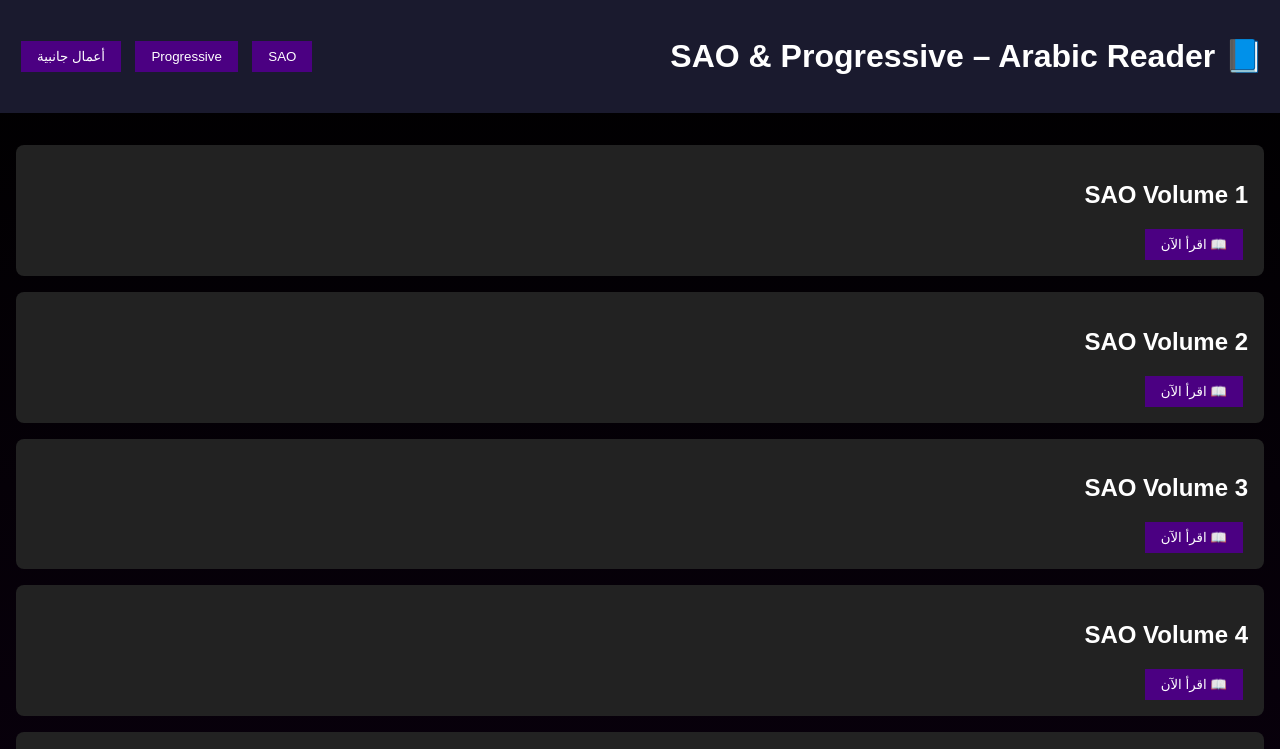
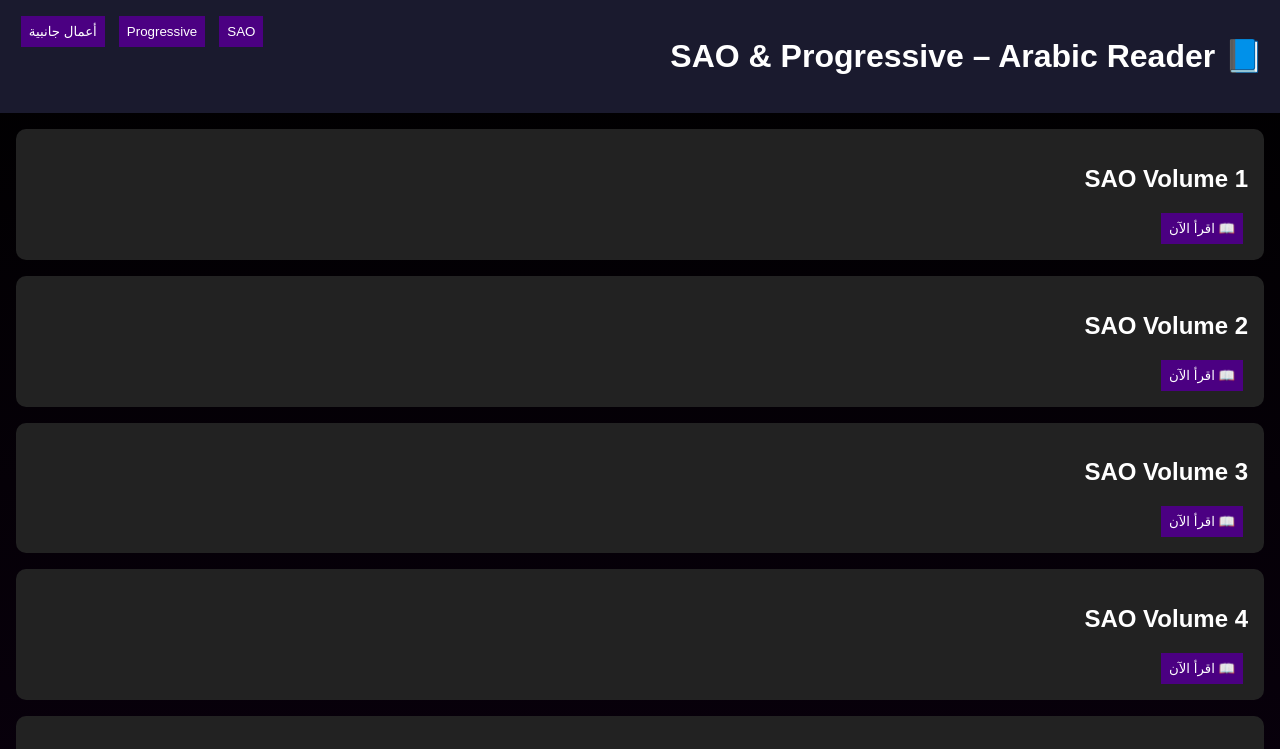
Before and after one commit to MrPheonixX/Sword-Art-Online-Progressive-Full-Arabic-Edition-Mr.PheonixX-Team, a plain HTML site: page index.html in a window 1280 px wide. Shown: the top 749 px of the page. Drawn offline with Linux system fonts and the light colour scheme; files whose address does not match are found by name.

Commit message:
Update style.css

```diff
--- a/style.css
+++ b/style.css
@@ -1,31 +1,28 @@
 
 body {
+  font-family: 'Cairo', sans-serif;
+  background: linear-gradient(to bottom, #000, #2c003e);
+  color: white;
   margin: 0;
-  font-family: 'Cairo', sans-serif;
-  background: linear-gradient(to bottom, #000000, #2c003e);
-  color: white;
+  padding: 0;
 }
 .navbar {
-  background-color: #1a1a2e;
+  background: #1a1a2e;
   padding: 1rem;
   display: flex;
   justify-content: space-between;
-  align-items: center;
 }
 button {
   background: #4b0082;
+  color: white;
   border: none;
-  padding: 0.5rem 1rem;
-  color: white;
-  margin: 0 5px;
+  padding: 0.5rem;
+  margin: 0 0.3rem;
   cursor: pointer;
-}
-main {
-  padding: 1rem;
 }
 .card {
   background: #222;
+  margin: 1rem;
   padding: 1rem;
-  margin: 1rem 0;
-  border-radius: 8px;
+  border-radius: 10px;
 }
```
